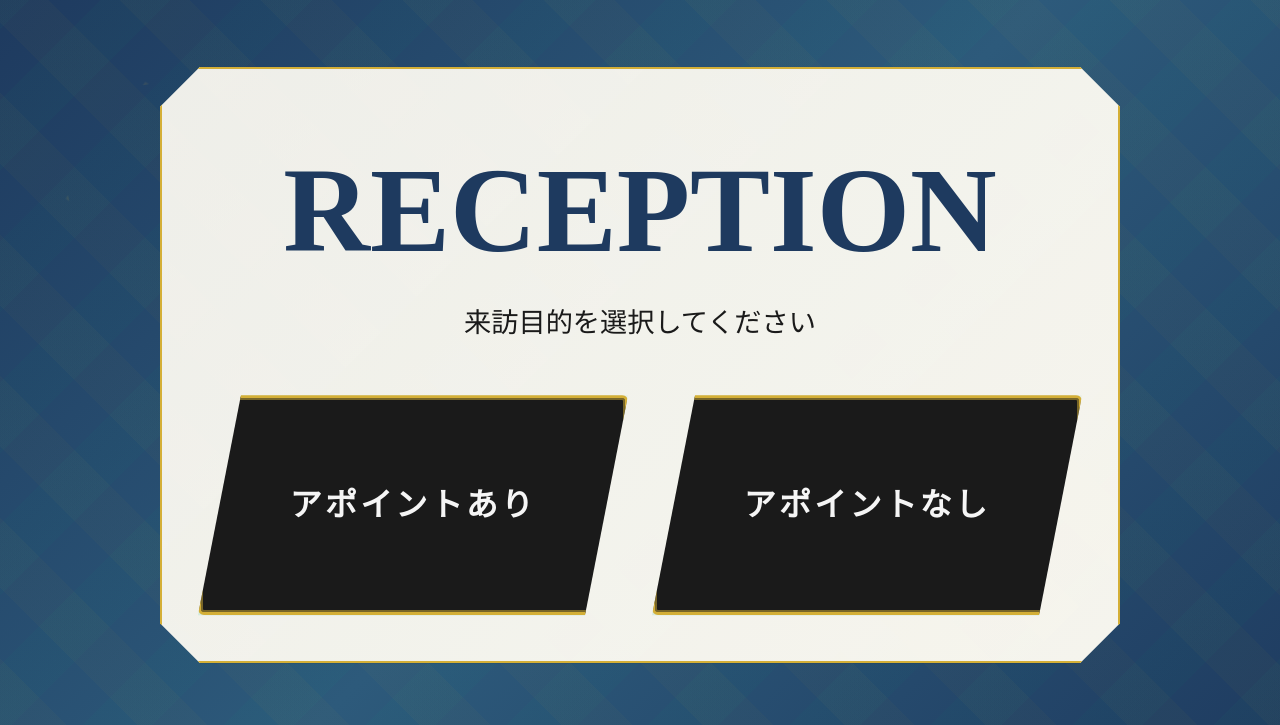
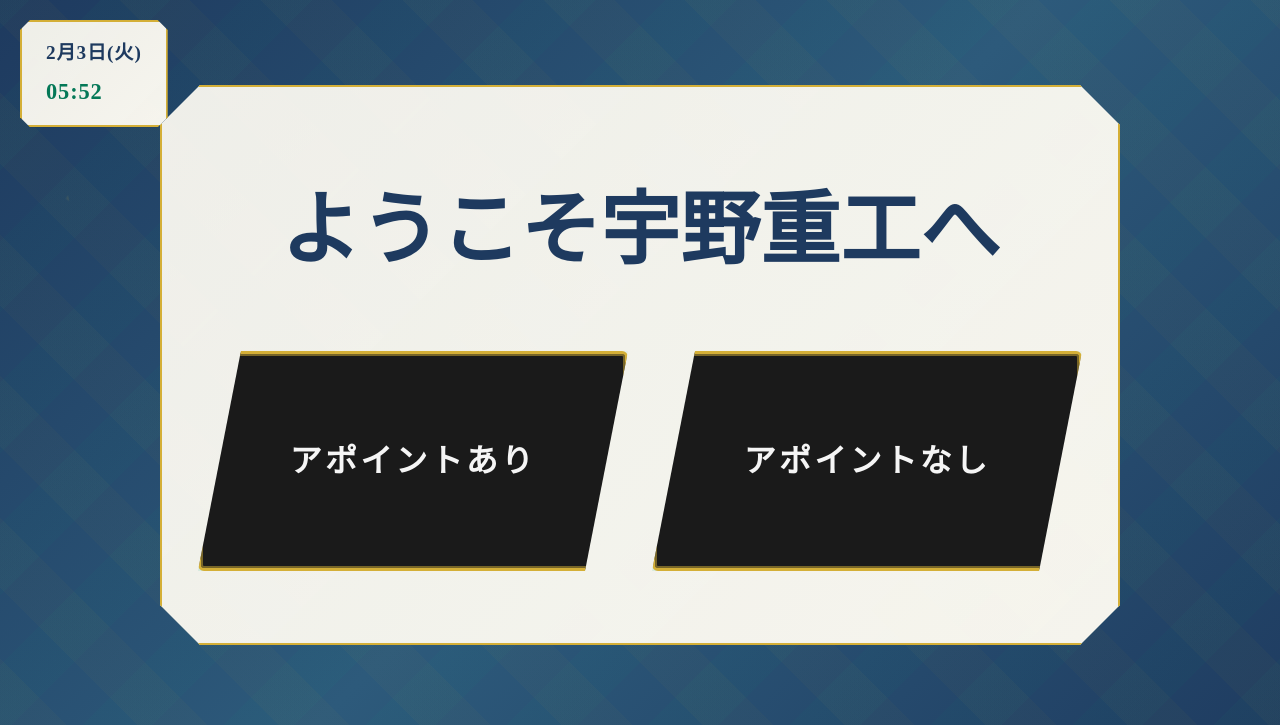
Before and after one commit to Kasai-Ohara-Tsu/apo2, a Django app: page / in a window 1280 px wide. Shown: the top 725 px of the page. Run offline with Django 4.2, Linux system fonts and the light colour scheme; data comes from the database, SQL or seed files in the repository; both versions use the stored data as it was after the commit.

Commit message:
時間表示

```diff
--- a/frontend/templates/frontend/base.html
+++ b/frontend/templates/frontend/base.html
@@ -64,6 +64,58 @@
                     rgba(16, 185, 129, 0.03) 100px);
             pointer-events: none;
             z-index: 0;
+        }
+
+        /* 日時表示 */
+        .datetime-display {
+            position: fixed;
+            top: 20px;
+            left: 20px;
+            background: linear-gradient(135deg, rgba(250, 248, 240, 0.95), rgba(250, 248, 240, 0.98));
+            border: 2px solid var(--gold);
+            padding: 1rem 1.5rem;
+            z-index: 1000;
+            clip-path: polygon(0 10px, 10px 0, calc(100% - 10px) 0, 100% 10px, 100% calc(100% - 10px), calc(100% - 10px) 100%, 10px 100%, 0 calc(100% - 10px));
+            box-shadow: 0 8px 24px rgba(0, 0, 0, 0.2);
+        }
+
+        #current-datetime {
+            font-family: 'Cinzel', serif;
+            font-size: 1.1rem;
+            font-weight: 600;
+            color: var(--navy);
+            letter-spacing: 0.05em;
+            line-height: 1.6;
+        }
+
+        .datetime-date {
+            font-size: 1.2rem;
+            margin-bottom: 0.3rem;
+        }
+
+        .datetime-time {
+            font-size: 1.4rem;
+            color: var(--emerald-dark);
+        }
+
+        @media (max-width: 768px) {
+            .datetime-display {
+                top: 10px;
+                left: 10px;
+                padding: 0.6rem 1rem;
+            }
+
+            #current-datetime {
+                font-size: 0.9rem;
+            }
+
+            .datetime-date {
+                font-size: 1rem;
+            }
+
+            .datetime-time {
+                font-size: 1.1rem;
+            }
         }
 
         /* 幾何学オーナメント */
@@ -873,6 +925,11 @@
     <div class="geometric-ornament ornament-1"></div>
     <div class="geometric-ornament ornament-2"></div>
 
+    <!-- 日時表示 -->
+    <div class="datetime-display">
+        <div id="current-datetime"></div>
+    </div>
+
     <main class="main-content">
         {% block content %}{% endblock %}
     </main>
@@ -884,6 +941,32 @@
     <script src="https://cdn.jsdelivr.net/npm/bootstrap@5.3.0/dist/js/bootstrap.bundle.min.js"></script>
     <script>
         document.addEventListener('DOMContentLoaded', () => {
+            // 日時の更新関数
+            function updateDateTime() {
+                const now = new Date();
+                const dateTimeElem = document.getElementById('current-datetime');
+
+                if (dateTimeElem) {
+                    const month = now.getMonth() + 1;
+                    const day = now.getDate();
+                    const weekdays = ['日', '月', '火', '水', '木', '金', '土'];
+                    const weekday = weekdays[now.getDay()];
+                    const hours = String(now.getHours()).padStart(2, '0');
+                    const minutes = String(now.getMinutes()).padStart(2, '0');
+
+                    dateTimeElem.innerHTML = `
+                        <div class="datetime-date">${month}月${day}日(${weekday})</div>
+                        <div class="datetime-time">${hours}:${minutes}</div>
+                    `;
+                }
+            }
+
+            // 初回実行
+            updateDateTime();
+
+            // 1秒ごとに更新
+            setInterval(updateDateTime, 1000);
+
             const dateElem = document.getElementById('current-date');
             if (dateElem) {
                 dateElem.textContent = new Date().toLocaleDateString('ja-JP', {
--- a/frontend/templates/frontend/index.html
+++ b/frontend/templates/frontend/index.html
@@ -5,8 +5,8 @@
 {% block content %}
 <div class="container-wide">
     <div class="text-center mb-5">
-        <h1 class="display-4 m-4" style="color: var(--navy); font-size: 7.5rem; font-weight: bold;">RECEPTION</h1>
-        <h4 class="lead" style="color: var(--black); font-size: 1.7rem;">来訪目的を選択してください</h4>
+        <h1 class="display-4 m-4" style="color: var(--navy); font-size: 5rem; font-weight: bold;">ようこそ宇野重工へ</h1>
+        <h4 class="lead" style="color: var(--black); font-size: 1.7rem;"></h4>
     </div>
 
     <div class="d-flex justify-content-center gap-4 flex-wrap button-container">
```
Also changed, not shown: db.sqlite3.
